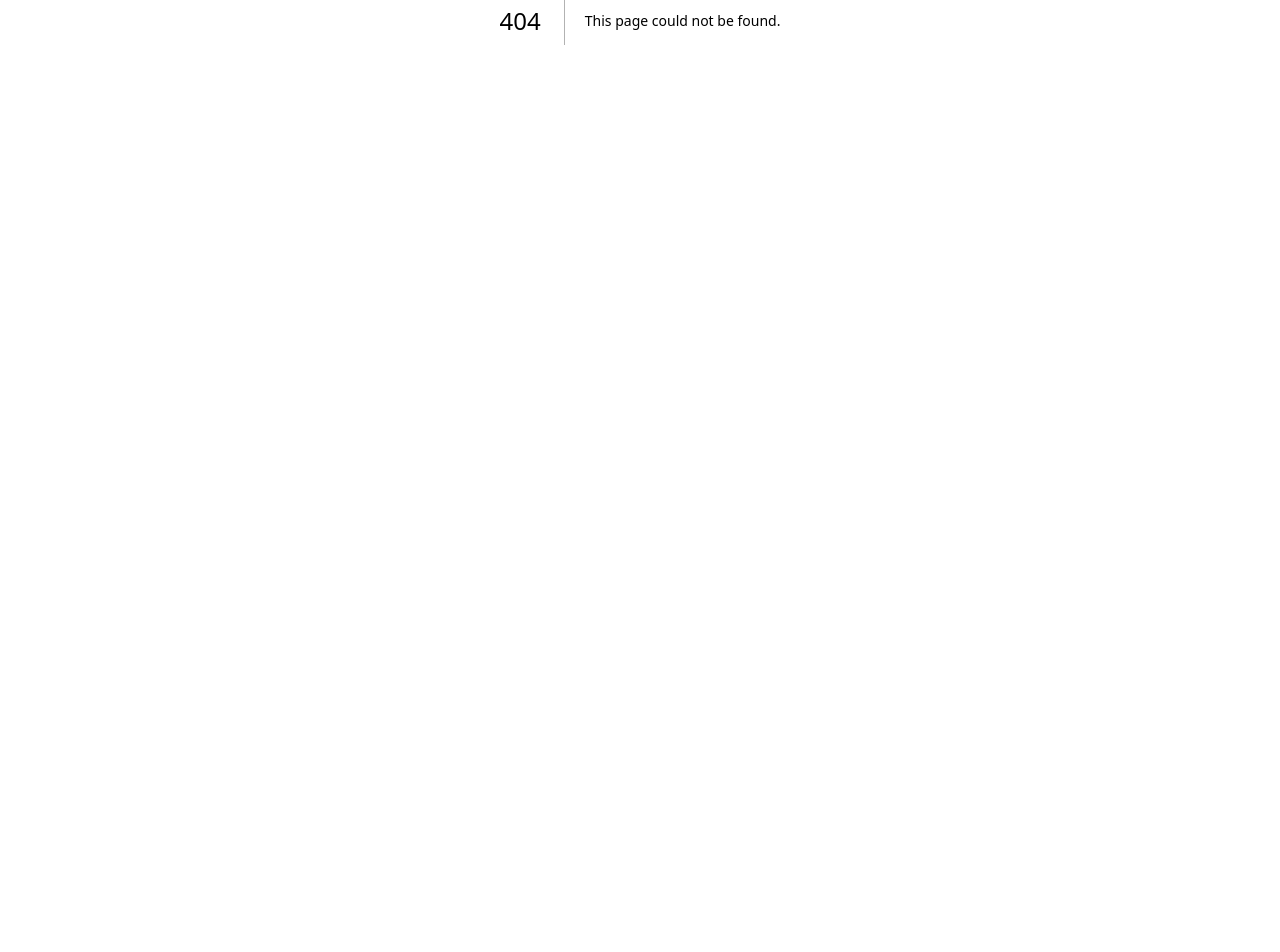
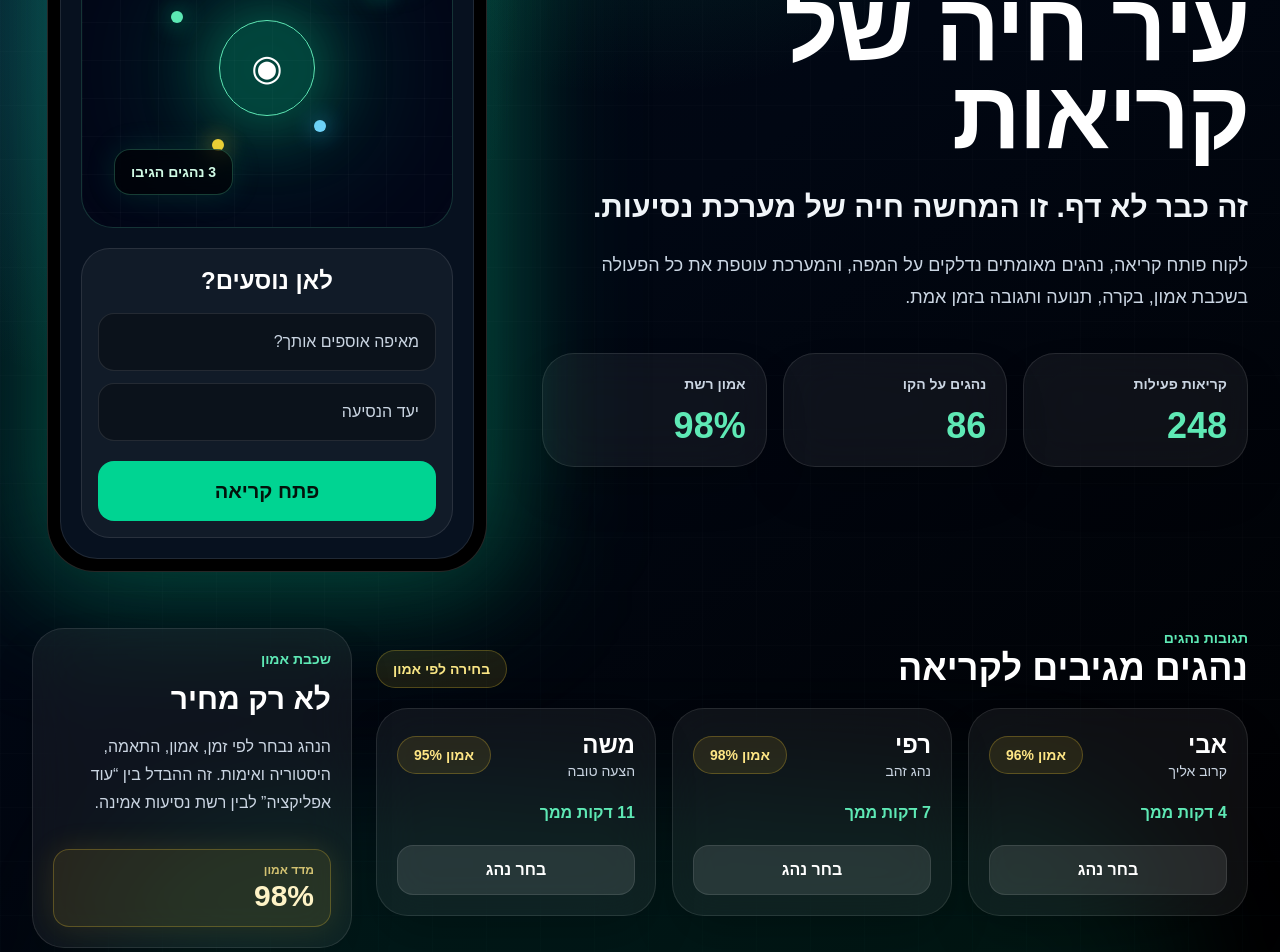
Before and after one commit to stamplace/kav-patuach, a Next.js app: page /experience in a window 1280 px wide. Before the commit this address had no page. Shown: the part 380-1332 px from the top of the page. Before the commit the page ends 800 px from the top, so only its background shows below. Built offline with nearby package versions, Linux system fonts and the light colour scheme.

Commit message:
feat(ui): add premium experience page

```diff
--- /dev/null
+++ b/src/app/experience/page.tsx
@@ -0,0 +1,113 @@
+import { ProductShell } from "@/components/ProductShell";
+import {
+  DriverOfferCard,
+  GlowCard,
+  LiveMap,
+  MetricCard,
+  PhoneFrame,
+  StatusPill,
+  TrustBadge,
+} from "@/components/visual/PremiumPrimitives";
+import { product } from "@/lib/product";
+
+const driverOffers = [
+  { name: "אבי", eta: "4 דקות", trust: "96%", note: "קרוב אליך" },
+  { name: "רפי", eta: "7 דקות", trust: "98%", note: "נהג זהב" },
+  { name: "משה", eta: "11 דקות", trust: "95%", note: "הצעה טובה" },
+];
+
+const metrics = [
+  { label: "קריאות פעילות", value: "248" },
+  { label: "נהגים על הקו", value: "86" },
+  { label: "אמון רשת", value: "98%" },
+];
+
+export default function Experience() {
+  return (
+    <ProductShell active="premium" badge="חוויה פרימיום · Visual Product Engine">
+      <section className="grid gap-10 lg:grid-cols-[1fr_470px] lg:items-center">
+        <div>
+          <StatusPill>Reference Experience</StatusPill>
+
+          <h1 className="mt-6 max-w-4xl text-6xl font-black leading-[.92] tracking-tight sm:text-8xl">
+            עיר חיה של קריאות
+          </h1>
+
+          <p className="mt-7 max-w-2xl text-3xl font-black leading-tight text-slate-100">
+            זה כבר לא דף. זו המחשה חיה של מערכת נסיעות.
+          </p>
+
+          <p className="mt-6 max-w-2xl text-lg leading-8 text-slate-300">
+            לקוח פותח קריאה, נהגים מאומתים נדלקים על המפה, והמערכת עוטפת את כל הפעולה
+            בשכבת אמון, בקרה, תנועה ותגובה בזמן אמת.
+          </p>
+
+          <div className="mt-10 grid gap-4 sm:grid-cols-3">
+            {metrics.map((metric) => (
+              <MetricCard key={metric.label} label={metric.label} value={metric.value} />
+            ))}
+          </div>
+        </div>
+
+        <PhoneFrame>
+          <div className="mb-5 flex items-center justify-between">
+            <span className="font-black">
+              קו <span className="text-emerald-400">פתוח</span>
+            </span>
+            <StatusPill tone="blue">Live</StatusPill>
+          </div>
+
+          <LiveMap className="h-80" />
+
+          <div className="mt-5 rounded-[1.8rem] border border-white/10 bg-white/[0.045] p-4">
+            <h2 className="text-center text-2xl font-black">לאן נוסעים?</h2>
+            <div className="mt-4 space-y-3">
+              <div className="rounded-2xl border border-white/10 bg-black/30 p-4 text-slate-300">
+                מאיפה אוספים אותך?
+              </div>
+              <div className="rounded-2xl border border-white/10 bg-black/30 p-4 text-slate-300">
+                יעד הנסיעה
+              </div>
+            </div>
+            <button className="mt-5 w-full rounded-2xl bg-emerald-400 p-4 text-xl font-black text-[#03120b]">
+              פתח קריאה
+            </button>
+          </div>
+        </PhoneFrame>
+      </section>
+
+      <section className="mt-14 grid gap-6 lg:grid-cols-[1fr_320px]">
+        <div>
+          <div className="mb-5 flex items-end justify-between gap-4">
+            <div>
+              <p className="text-sm font-bold text-emerald-300">תגובות נהגים</p>
+              <h2 className="text-4xl font-black">נהגים מגיבים לקריאה</h2>
+            </div>
+            <StatusPill tone="amber">בחירה לפי אמון</StatusPill>
+          </div>
+
+          <div className="grid gap-4 md:grid-cols-3">
+            {driverOffers.map((offer) => (
+              <DriverOfferCard key={offer.name} {...offer} />
+            ))}
+          </div>
+        </div>
+
+        <GlowCard className="flex flex-col justify-between">
+          <div>
+            <p className="text-sm font-bold text-emerald-300">שכבת אמון</p>
+            <h3 className="mt-3 text-3xl font-black">לא רק מחיר</h3>
+            <p className="mt-4 leading-7 text-slate-300">
+              הנהג נבחר לפי זמן, אמון, התאמה, היסטוריה ואימות. זה ההבדל בין “עוד אפליקציה”
+              לבין רשת נסיעות אמינה.
+            </p>
+          </div>
+
+          <div className="mt-8">
+            <TrustBadge value={product.trust} />
+          </div>
+        </GlowCard>
+      </section>
+    </ProductShell>
+  );
+}
```
